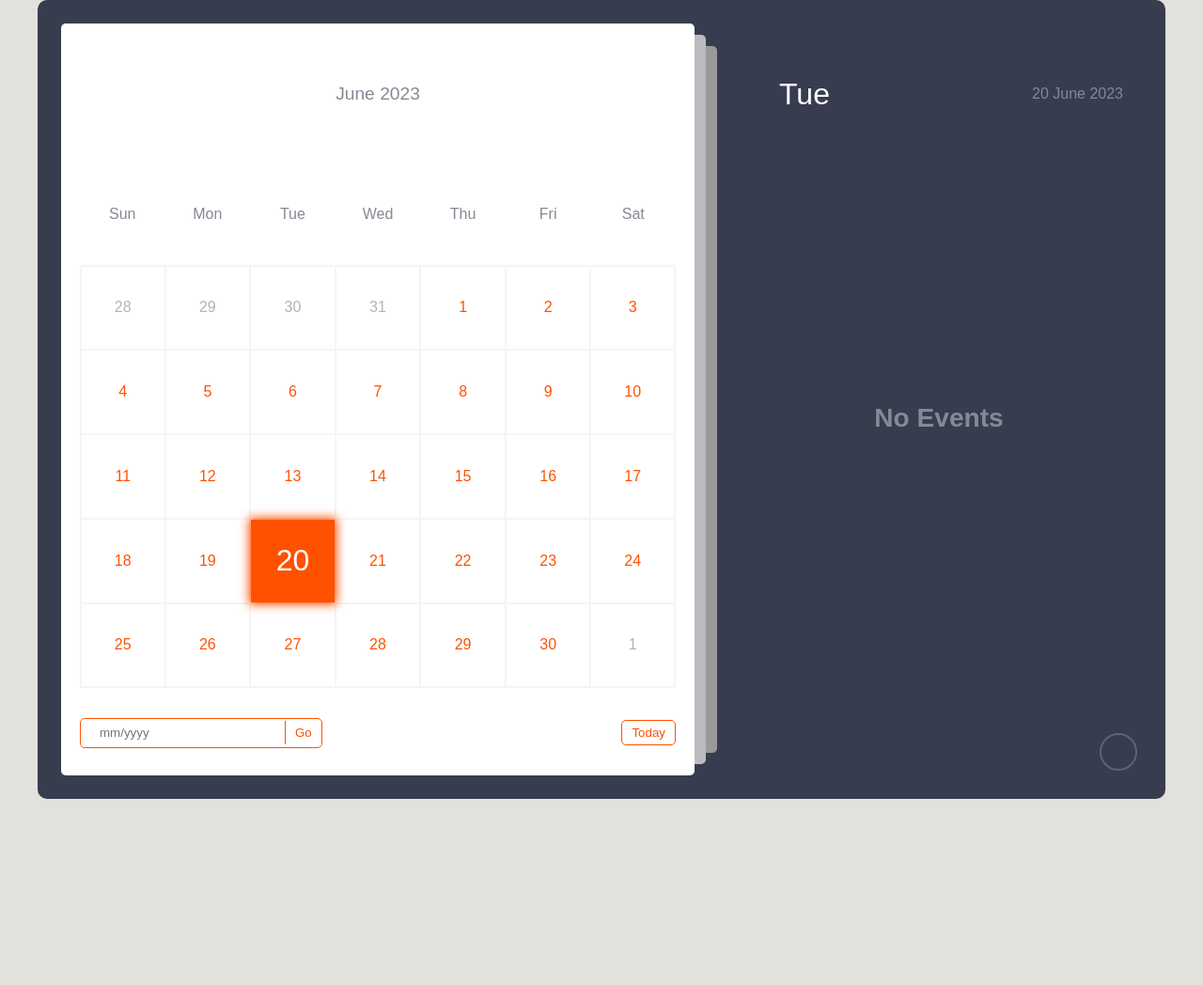
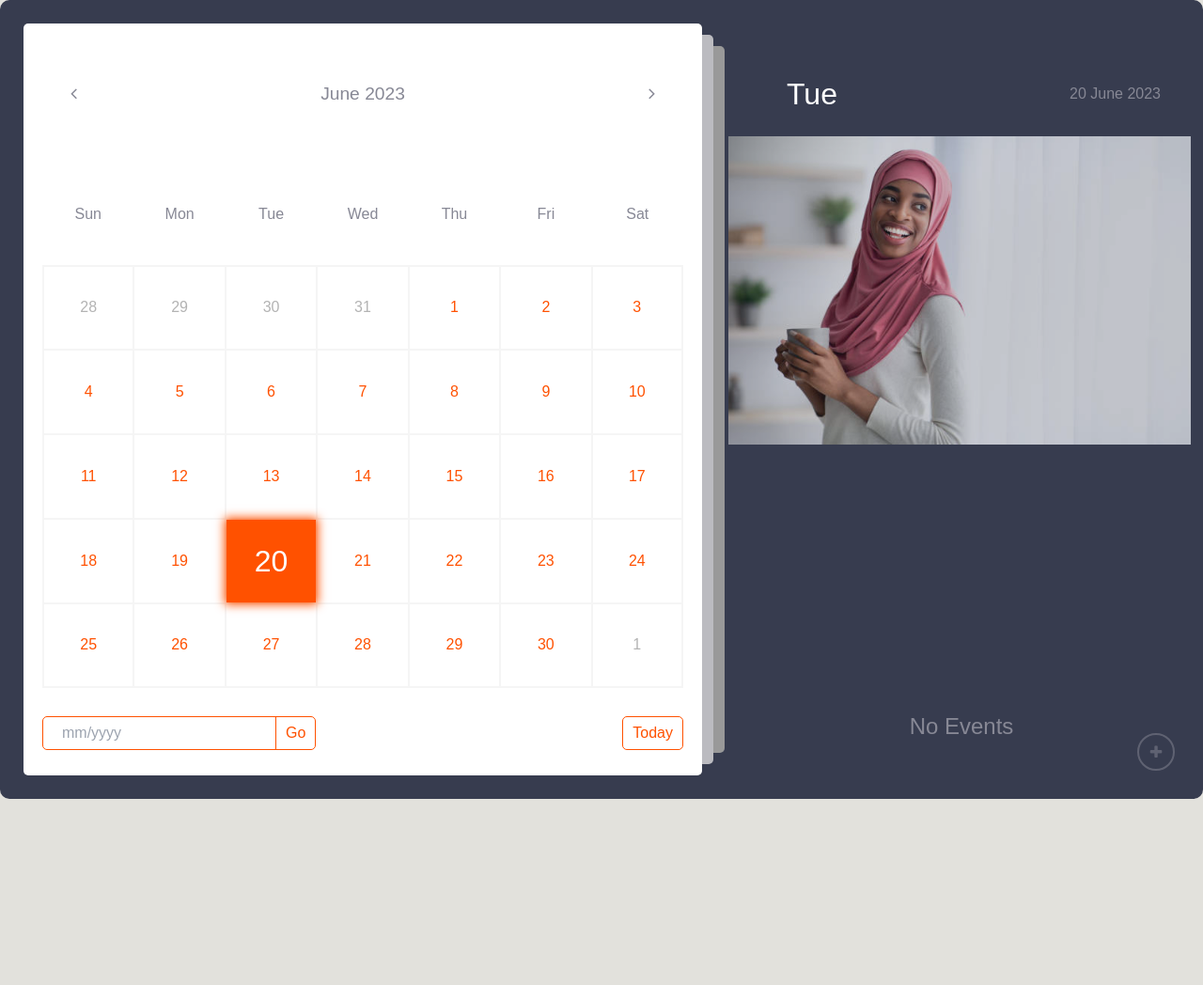
Before and after one commit to ZainabBabayaro/CalendarApp, a plain HTML site: page index.html in a window 1280 px wide. Shown: the whole page at 94% size. Before the commit the page ends 880 px from the top, so only its background shows below. Drawn offline with nearby package versions, Linux system fonts and the light colour scheme.

Commit message:
added image

```diff
--- a/index.html
+++ b/index.html
@@ -4,7 +4,8 @@
     <meta charset="UTF-8">
     <meta name="viewport" content="width=device-width, initial-scale=1.0">
     <link rel="stylesheet" href="style.css">
-
+    <link rel="stylesheet" href="https://cdnjs.cloudflare.com/ajax/libs/font-awesome/4.7.0/css/font-awesome.min.css">
+    <script src="https://cdn.tailwindcss.com"></script>
     <title>Document</title>
 </head>
 <body>
@@ -12,9 +13,9 @@
         <div class="left">
           <div class="calendar">
             <div class="month">
-              <i class="fas fa-angle-left prev"></i>
+              <i class="fa fa-angle-left prev"></i>
               <div class="date">december 2015</div>
-              <i class="fas fa-angle-right next"></i>
+              <i class="fa fa-angle-right next"></i>
             </div>
             <div class="weekdays">
               <div>Sun</div>
@@ -40,11 +41,14 @@
             <div class="event-day">wed</div>
             <div class="event-date">12th december 2022</div>
           </div>
+          <div class="image mt-5 mx-2 opacity-75  rounded "><img src="Faidat.jpg" alt=""></div>
+
+
           <div class="events"></div>
           <div class="add-event-wrapper">
             <div class="add-event-header">
               <div class="title">Add Event</div>
-              <i class="fas fa-times close"></i>
+              <i class="fa fa-times close"></i>
             </div>
             <div class="add-event-body">
               <div class="add-event-input">
@@ -71,7 +75,7 @@
           </div>
         </div>
         <button class="add-event">
-          <i class="fas fa-plus"></i>
+          <i class="fa fa-plus"></i>
         </button>
       </div>
 
--- a/style.css
+++ b/style.css
@@ -44,6 +44,9 @@
   .left {
     width: 60%;
     padding: 20px;
+  }
+  .image{
+    background-image: url('./IMG_6350.JPG');
   }
   .calendar {
     position: relative;
```
Also changed, not shown: Faidat.jpg (added), IMG_6350.JPG (added), 1 other file.
